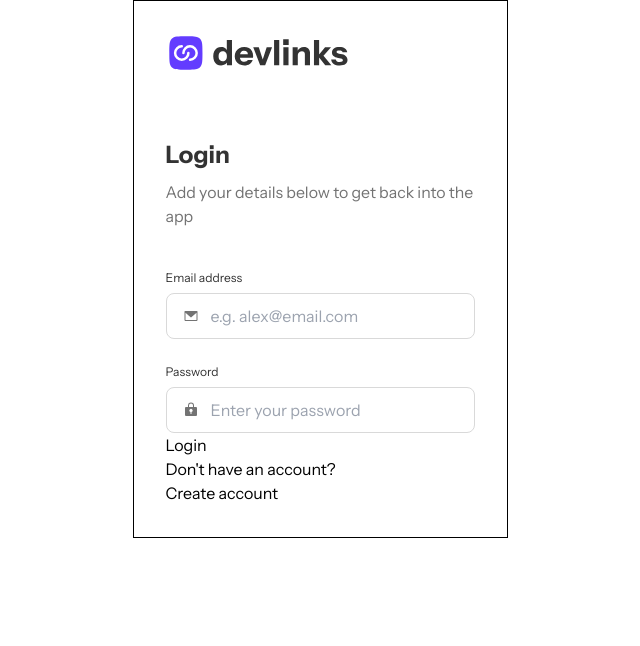
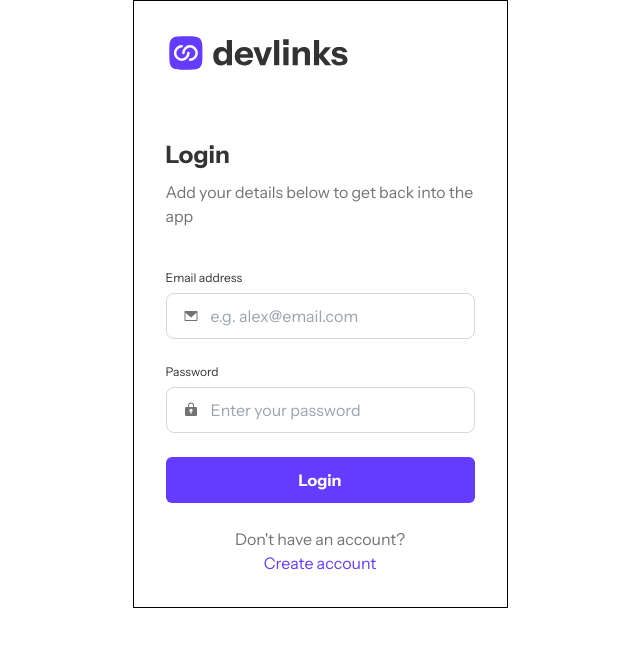
Before and after one commit to shaversj/link-sharing-app, a Next.js app: page /login in a window 1280 px wide. Shown: the top 646 px of the page, without its empty margins (320-960 px from the left). Built offline with nearby package versions, Linux system fonts and the light colour scheme.

Commit message:
Update Login Page

```diff
--- a/src/app/login/page.tsx
+++ b/src/app/login/page.tsx
@@ -14,12 +14,17 @@ export default function LoginPage() {
         <div className={"space-y-[24px]"}>
           <Input label="Email address" iconVariant="email" type="email" name="email" placeholder="e.g. alex@email.com" />
           <Input label="Password" iconVariant="password" type="password" name="password" placeholder="Enter your password" />
+          <button className={"w-full rounded-md bg-purple px-[27px] py-[11px] align-top text-[16px] font-bold leading-[150%] text-white"} type="submit">
+            Login
+          </button>
+          <div className={"text-center text-[16px] leading-[150%]"}>
+            <p className={"text-gray"}>Don't have an account?</p>
+            <a className={"text-purple"} href="/register">
+              Create account
+            </a>
+          </div>
         </div>
-
-        <button type="submit">Login</button>
       </form>
-      <p>Don't have an account?</p>
-      <a href="/register">Create account</a>
     </div>
   );
 }
```
